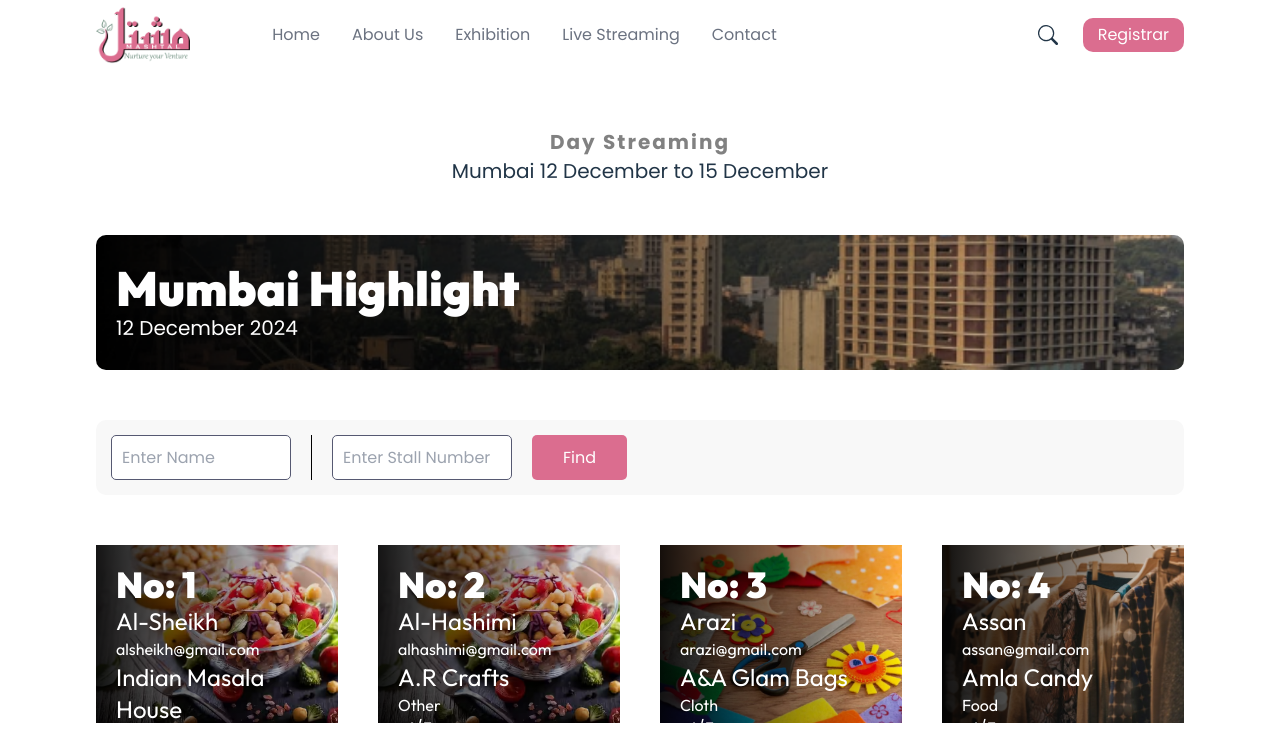
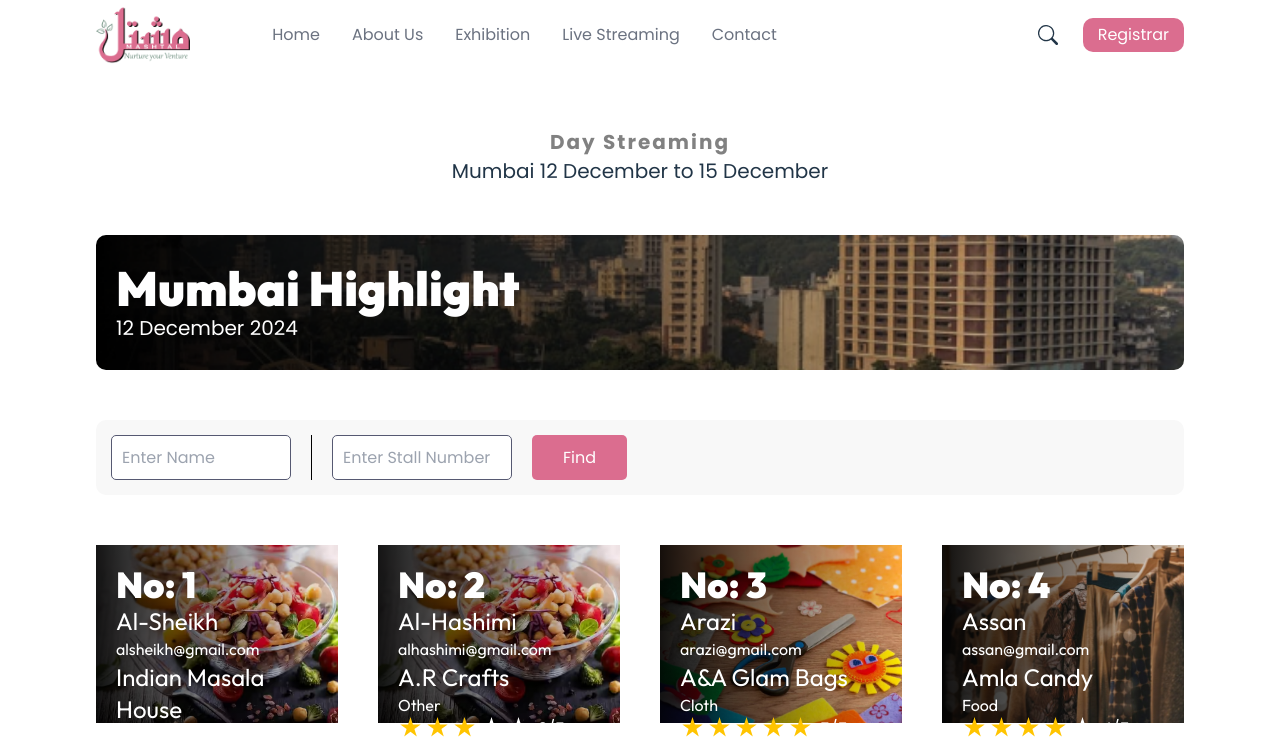
Before and after one commit to vagishaRoot/mashtal, a React (Vite) app: page /store_list in a window 1280 px wide. Shown: the top 747 px of the page. Built offline with nearby package versions, Linux system fonts and the light colour scheme.

Commit message:
work in book stalls

```diff
--- a/src/components/Icons.jsx
+++ b/src/components/Icons.jsx
@@ -1,6 +1,6 @@
 import React from 'react'
 
-const Icons = ({ string }) => {
+const Icons = ({ string, color=undefined }) => {
   if(string === "search") {
     return (
         <svg xmlns="http://www.w3.org/2000/svg" width="20" height="20" fill="currentColor" className="bi bi-search" viewBox="0 0 16 16">
@@ -120,8 +120,27 @@ const Icons = ({ string }) => {
   } else if(string === "white star") {
     return (
       <svg width="25" height="20" viewBox="0 0 30 28" fill="none" xmlns="http://www.w3.org/2000/svg">
-        <path d="M15 0L18.3677 10.3647H29.2658L20.4491 16.7705L23.8168 27.1353L15 20.7295L6.18322 27.1353L9.55093 16.7705L0.734152 10.3647H11.6323L15 0Z" fill="#FFFFFF"/>
+        <path d="M15 0L18.3677 10.3647H29.2658L20.4491 16.7705L23.8168 27.1353L15 20.7295L6.18322 27.1353L9.55093 16.7705L0.734152 10.3647H11.6323L15 0Z" fill={color || "#FFFFFF"} />
       </svg>
+    )
+  } else if(string === "email") {
+    return (
+      <svg width="22" height="17" viewBox="0 0 22 17" fill="none" xmlns="http://www.w3.org/2000/svg">
+        <path fill-rule="evenodd" clip-rule="evenodd" d="M5.88372 0.140869C4.23119 0.140869 2.73685 0.505628 1.65221 1.39511C0.557286 2.29304 0 3.62647 0 5.33713V11.663C0 13.3737 0.557286 14.7071 1.65221 15.605C2.73685 16.4945 4.23119 16.8593 5.88372 16.8593H16.1163C17.7688 16.8593 19.2632 16.4945 20.3477 15.605C21.4427 14.7071 22 13.3737 22 11.663V5.33713C22 3.62647 21.4427 2.29304 20.3477 1.39511C19.2632 0.505628 17.7688 0.140869 16.1163 0.140869H5.88372ZM18.3966 5.21269C18.7319 4.98382 18.7937 4.55816 18.5345 4.26196C18.2755 3.96576 17.7935 3.91118 17.4581 4.14006L11.782 8.01352C11.3214 8.32791 10.6785 8.32791 10.2178 8.01352L4.54182 4.14006C4.20643 3.91118 3.72447 3.96576 3.46531 4.26196C3.20615 4.55816 3.26794 4.98382 3.60333 5.21269L9.2794 9.08621C10.2928 9.77772 11.7071 9.77772 12.7205 9.08621L18.3966 5.21269Z" fill="black"/>
+    </svg>
+    )
+  } else if(string === "call") {
+    return (
+      <svg width="19" height="17" viewBox="0 0 19 17" fill="none" xmlns="http://www.w3.org/2000/svg">
+        <path d="M13.2538 10.8751L12.7729 11.3221C12.7729 11.3221 11.6302 12.3847 8.51104 9.48445C5.3919 6.58425 6.53462 5.52173 6.53462 5.52173L6.83737 5.24024C7.58321 4.54678 7.65351 3.43346 7.0028 2.62068L5.67177 0.958067C4.8664 -0.0479042 3.31017 -0.180793 2.38708 0.677496L0.730283 2.218C0.272574 2.64357 -0.0341491 3.19525 0.00304865 3.80725C0.0982069 5.37294 0.855747 8.74157 5.08287 12.672C9.56554 16.84 13.7716 17.0056 15.4916 16.8557C16.0357 16.8083 16.5088 16.5492 16.89 16.1947L18.3896 14.8005C19.4017 13.8594 19.1163 12.246 17.8212 11.5876L15.8046 10.5625C14.9542 10.1302 13.9183 10.2572 13.2538 10.8751Z" fill="#0E0E0E"/>
+    </svg>
+    )
+  } else if(string === "close") {
+    return (
+      <svg width="24" height="24" viewBox="0 0 24 24" fill="none" xmlns="http://www.w3.org/2000/svg">
+        <path d="M12 24C15.1826 24 18.2348 22.7357 20.4853 20.4853C22.7357 18.2348 24 15.1826 24 12C24 8.8174 22.7357 5.76516 20.4853 3.51472C18.2348 1.26428 15.1826 0 12 0C8.8174 0 5.76516 1.26428 3.51472 3.51472C1.26428 5.76516 0 8.8174 0 12C0 15.1826 1.26428 18.2348 3.51472 20.4853C5.76516 22.7357 8.8174 24 12 24ZM8.20312 8.20312C8.64375 7.7625 9.35625 7.7625 9.79219 8.20312L11.9953 10.4062L14.1984 8.20312C14.6391 7.7625 15.3516 7.7625 15.7875 8.20312C16.2234 8.64375 16.2281 9.35625 15.7875 9.79219L13.5844 11.9953L15.7875 14.1984C16.2281 14.6391 16.2281 15.3516 15.7875 15.7875C15.3469 16.2234 14.6344 16.2281 14.1984 15.7875L11.9953 13.5844L9.79219 15.7875C9.35156 16.2281 8.63906 16.2281 8.20312 15.7875C7.76719 15.3469 7.7625 14.6344 8.20312 14.1984L10.4062 11.9953L8.20312 9.79219C7.7625 9.35156 7.7625 8.63906 8.20312 8.20312Z" fill="#BB0B0B"/>
+    </svg>
+
     )
   }
 }
--- /dev/null
+++ b/src/components/StarRating.jsx
@@ -0,0 +1,30 @@
+import React, { useEffect, useState } from "react";
+import Icons from "./Icons";
+
+const StarRating = ({ rating, color = undefined }) => {
+  const [rate, setRate] = useState([]);
+  const [unRate, setUnRate] = useState([]);
+
+  useEffect(() => {
+    let arr = [],
+      arr2 = [];
+    for (let i = 1; i <= rating; i++) {
+      arr.push(i);
+    }
+    for (let j = rating + 1; j <= 5; j++) {
+      arr2.push(j);
+    }
+    setUnRate(arr2)
+    setRate(arr);
+  }, [rating]);
+  return (
+    <>
+        <div className="flex gap-x-[2px]">
+            {rate.length ? rate.map((v,i)=> <Icons key={i} string="shine star" />) : <></>}
+            {unRate.length ? unRate.map((v,i)=> <Icons key={i} string="white star" color={color || "#FFFFFF"}/>) : <></>}
+        </div>
+    </>
+  );
+};
+
+export default StarRating;
--- a/src/pages/StoreList.jsx
+++ b/src/pages/StoreList.jsx
@@ -1,162 +1,213 @@
-import React from "react";
+import React, { useState } from "react";
 import rect1 from "../assets/rect1.png";
 import rect2 from "../assets/rect2.png";
 import rect3 from "../assets/rect3.jpg";
 import rect4 from "../assets/rect4.jpg";
 import Icons from "../components/Icons";
+import StarRating from "../components/StarRating";
 
 let JSON = [
   {
-        key:1,
+    key: 1,
     Owner: "Al-Sheikh",
     Email: "alsheikh@gmail.com",
-        Shop :"Indian Masala House",
+    Shop: "Indian Masala House",
     Category: "restaurant",
     image: rect1,
-        Rating: 4
+    Rating: 4,
   },
   {
-        key:2,
+    key: 2,
     Owner: "Al-Hashimi",
     Email: "alhashimi@gmail.com",
-        Shop :"A.R Crafts",
+    Shop: "A.R Crafts",
     Category: "Other",
     image: rect1,
-        Rating: 3
+    Rating: 3,
   },
   {
-        key:3,
+    key: 3,
     Owner: "Arazi",
     Email: "arazi@gmail.com",
-        Shop :"A&A Glam Bags",
+    Shop: "A&A Glam Bags",
     Category: "Cloth",
     image: rect2,
-        Rating: 5
+    Rating: 5,
   },
   {
-        key:4,
+    key: 4,
     Owner: "Assan",
     Email: "assan@gmail.com",
-        Shop :"Amla Candy",
+    Shop: "Amla Candy",
     Category: "Food",
     image: rect3,
-        Rating: 4
+    Rating: 4,
   },
   {
-        key:5,
+    key: 5,
     Owner: "Al-Sheikh",
     Email: "alsheikh@gmail.com",
-        Shop :"Indian Masala House",
+    Shop: "Indian Masala House",
     Category: "restaurant",
     image: rect4,
-        Rating: 4
+    Rating: 4,
   },
   {
-        key:6,
+    key: 6,
     Owner: "Al-Hashimi",
     Email: "alhashimi@gmail.com",
-        Shop :"A.R Crafts",
+    Shop: "A.R Crafts",
     Category: "Other",
     image: rect2,
-        Rating: 3
+    Rating: 3,
   },
   {
-        key:7,
+    key: 7,
     Owner: "Arazi",
     Email: "arazi@gmail.com",
-        Shop :"A&A Glam Bags",
+    Shop: "A&A Glam Bags",
     Category: "Cloth",
     image: rect3,
-        Rating: 5
+    Rating: 5,
   },
   {
-        key:8,
+    key: 8,
     Owner: "Assan",
     Email: "assan@gmail.com",
-        Shop :"Amla Candy",
+    Shop: "Amla Candy",
     Category: "Food",
     image: rect4,
-        Rating: 4
+    Rating: 4,
   },
   {
-        key:9,
+    key: 9,
     Owner: "Al-Sheikh",
     Email: "alsheikh@gmail.com",
-        Shop :"Indian Masala House",
+    Shop: "Indian Masala House",
     Category: "restaurant",
     image: rect1,
-        Rating: 4
+    Rating: 4,
   },
   {
-        key:10,
+    key: 10,
     Owner: "Al-Hashimi",
     Email: "alhashimi@gmail.com",
-        Shop :"A.R Crafts",
+    Shop: "A.R Crafts",
     Category: "Other",
     image: rect2,
-        Rating: 3
+    Rating: 3,
   },
   {
-        key:11,
+    key: 11,
     Owner: "Arazi",
     Email: "arazi@gmail.com",
-        Shop :"A&A Glam Bags",
+    Shop: "A&A Glam Bags",
     Category: "Cloth",
     image: rect3,
-        Rating: 5
+    Rating: 5,
   },
   {
-        key:12,
+    key: 12,
     Owner: "Assan",
     Email: "assan@gmail.com",
-        Shop :"Amla Candy",
+    Shop: "Amla Candy",
     Category: "Food",
     image: rect4,
-        Rating: 4
+    Rating: 4,
   },
   {
-        key:13,
+    key: 13,
     Owner: "Al-Sheikh",
     Email: "alsheikh@gmail.com",
-        Shop :"Indian Masala House",
+    Shop: "Indian Masala House",
     Category: "restaurant",
     image: rect1,
-        Rating: 4
+    Rating: 4,
   },
   {
-        key:14,
+    key: 14,
     Owner: "Al-Hashimi",
     Email: "alhashimi@gmail.com",
-        Shop :"A.R Crafts",
+    Shop: "A.R Crafts",
     Category: "Other",
     image: rect2,
-        Rating: 3
+    Rating: 3,
   },
   {
-        key:15,
+    key: 15,
     Owner: "Arazi",
     Email: "arazi@gmail.com",
-        Shop :"A&A Glam Bags",
+    Shop: "A&A Glam Bags",
     Category: "Cloth",
     image: rect3,
-        Rating: 5
+    Rating: 5,
   },
   {
-        key:16,
+    key: 16,
     Owner: "Assan",
     Email: "assan@gmail.com",
-        Shop :"Amla Candy",
+    Shop: "Amla Candy",
     Category: "Food",
     image: rect4,
-        Rating: 4
+    Rating: 4,
   },
-
-]
+];
 
 const StoreList = () => {
+  const [modalIndex, setModalIndex] = useState(null);
+
+  console.log("modalIndex:- ", modalIndex);
   return (
-    <div className="w-full flex flex-col py-[50px] gap-y-[50px] items-center">
-      <div className="flex flex-col items-center gap-y-[1px]">
+    <div className="w-full flex flex-col py-[50px] gap-y-[50px] items-center relative">
+      {modalIndex !== null ? (
+        <div className="absolute top-0 w-full h-full left-0 bg-[#00000025] flex justify-center items-start z-10 pt-[20px]">
+          <div className="bg-white w-[500px] flex flex-col items-start p-[20px] gap-y-[20px] rounded-[20px]">
+            <div className="flex justify-between w-full">
+                <div className="">Stall Details</div>
+                <span onClick={()=>setModalIndex(null)}><Icons string="close" /></span>
+            </div>
+            <div className="flex flex-col gap-y-[5px]">
+              <div className="w-full">
+                <img src={JSON[modalIndex].image} className="w-full" />
+              </div>
+              <div className="grid grid-cols-3 gap-x-[10px]">
+                <div className="w-full h-[70px] bg-[#ababab8c] rounded-md"></div>
+                <div className="w-full h-[70px] bg-[#ababab8c] rounded-md"></div>
+                <div className="w-full h-[70px] bg-[#ababab8c] rounded-md"></div>
+              </div>
+            </div>
+            <div className="flex justify-between items-end w-full">
+                <div className="flex flex-col gap-y-[5px]">
+                    <div className="text-xl font-[700]">
+                        {JSON[modalIndex].Shop}(Since:1998)
+                    </div>
+                    <div className="text-xl font-[700] text-[#565972]">
+                        {JSON[modalIndex].Owner}
+                    </div>
+                    <div className="flex gap-x-[15px] mt-[20px]">
+                        <Icons string="call" />
+                        <div className="text-[#565972] text-sm">(+91) 98798-15874</div>
+                    </div>
+                    <div className="flex gap-x-[15px]">
+                        <Icons string="email" />
+                        <div className="text-[#565972] text-sm">{JSON[modalIndex].Email}</div>
+                    </div>
+                </div>
+                <div className="text-7xl font-[900] text-outfit text-[#EAEAEA]">No: {JSON[modalIndex].key}</div>
+            </div>
+            <div className="flex justify-between w-full mt-[10px]">
+                <div className="flex gap-x-[5px]">
+                    <StarRating rating={JSON[modalIndex].Rating} color="black"/>
+                    <div className="font-[700]">{JSON[modalIndex].Rating}/5</div>
+                </div>
+                <div className="text-[#565972] font-[900] text-outfit">{JSON[modalIndex].Category}</div>
+            </div>
+          </div>
+        </div>
+      ) : (
+        <></>
+      )}
+      <div className="flex flex-col items-center gap-y-[1px] -z-[1]">
         <div className="text-xl text-[#818181] font-[700] tracking-widest">
           Day Streaming
         </div>
@@ -164,7 +215,7 @@ const StoreList = () => {
           Mumbai 12 December to 15 December
         </div>
       </div>
-      <div className="w-full flex justify-center">
+      <div className="w-full flex justify-center -z-[1]">
         <div className="w-[85%] h-[135px] bg-video-live-streaming rounded-[10px] flex flex-col items-start justify-center px-[20px] gap-y-[2px] z-10">
           <div className="text-5xl font-[900] text-white text-outfit">
             Mumbai Highlight
@@ -172,40 +223,52 @@ const StoreList = () => {
           <div className="text-xl text-white">12 December 2024</div>
         </div>
       </div>
-      <div className="bg-[#F8F8F8] w-[85%] p-[15px] rounded-[10px] flex gap-x-[20px] items-center">
-        <input type="" className="h-[45px] border border-[#565972] rounded-[5px] outline-none px-[10px] w-[180px]" placeholder="Enter Name"/>
+      <div className="bg-[#F8F8F8] w-[85%] p-[15px] rounded-[10px] flex gap-x-[20px] items-center -z-[1]">
+        <input
+          type=""
+          className="h-[45px] border border-[#565972] rounded-[5px] outline-none px-[10px] w-[180px]"
+          placeholder="Enter Name"
+        />
         <div className="w-[1px] h-[45px] bg-black"></div>
-        <input type="" className="h-[45px] border border-[#565972] rounded-[5px] outline-none px-[10px] w-[180px]" placeholder="Enter Stall Number"/>
-        <button className="bg-[#DB6D8F] text-white px-[30px] flex justify-center items-center h-full rounded-[5px]">Find</button>
+        <input
+          type=""
+          className="h-[45px] border border-[#565972] rounded-[5px] outline-none px-[10px] w-[180px]"
+          placeholder="Enter Stall Number"
+        />
+        <button className="bg-[#DB6D8F] text-white px-[30px] flex justify-center items-center h-full rounded-[5px]">
+          Find
+        </button>
       </div>
       <div className="w-[85%] grid grid-cols-4 gap-[40px]">
-      {JSON && JSON.map((v,i)=>
-        <div className="relative w-full" key={i}>
+        {JSON &&
+          JSON.map((v, i) => (
+            <div className="relative w-full" key={i} onClick={()=>setModalIndex(i)}>
               <img src={v.image} className="h-full object-cover" />
               <div className="w-full h-full absolute bg-gradient-to-r from-[#000000ea] flex flex-col justify-between top-0 left-0 p-[20px]">
-                <div className="text-4xl font-[900] text-outfit text-white">No: {v.key}</div>
+                <div className="text-4xl font-[900] text-outfit text-white">
+                  No: {v.key}
+                </div>
                 <div className="flex flex-col items-start">
-                    <div className="text-white text-2xl text-outfit">{v.Owner}</div>
+                  <div className="text-white text-2xl text-outfit">
+                    {v.Owner}
+                  </div>
                   <div className="text-white text-outfit">{v.Email}</div>
                 </div>
                 <div className="flex flex-col items-start">
-                    <div className="text-white text-2xl text-outfit">{v.Shop}</div>
+                  <div className="text-white text-2xl text-outfit">
+                    {v.Shop}
+                  </div>
                   <div className="text-white text-outfit">{v.Category}</div>
                 </div>
                 <div className="flex gap-x-[7px]">
                   <div className="flex gap-x-[1px]">
-
-                        {Array(v.Rating).map((v,ind)=>
-                            <Icons string="shine star" />
-                        )}
-
-                        {Array(5-v.Rating).map((s,index)=><Icons string="white star" />)}
+                    <StarRating rating={v.Rating} />
                   </div>
-                    <div className="text-white">4/5</div>
+                  <div className="text-white">{v.Rating}/5</div>
                 </div>
               </div>
             </div>
-      )}
+          ))}
       </div>
     </div>
   );
--- a/src/router/Routers.jsx
+++ b/src/router/Routers.jsx
@@ -12,6 +12,7 @@ import Registration from '../pages/Registration'
 import VideoLiveStreaming from '../pages/VideoLiveStreaming'
 import StallBooking from '../pages/StallBooking'
 import StoreList from '../pages/StoreList'
+import BookStalls from '../pages/BookStalls'
 
 const Routers = () => {
   return (
@@ -25,6 +26,7 @@ const Routers = () => {
         <Route path="/register" exact element={<><Header /><Registration /></>} />
         <Route path="/stall_booking" exact element={<><Header /><StallBooking /><Footer /></>} />
         <Route path="/store_list" exact element={<><Header /><StoreList /><Footer /></>} />
+        <Route path="/book_stalls" exact element={<><Header /><BookStalls /><Footer /></>} />
         <Route path="/*"  element={<><Page404 /></>} />
     </Routes>
   )
```
Also changed, not shown: src/pages/BookStalls.jsx (added, +45 -0 lines), src/assets/bookStalls.jpg (added). Lines whose indentation alone changed are shown as unchanged.
